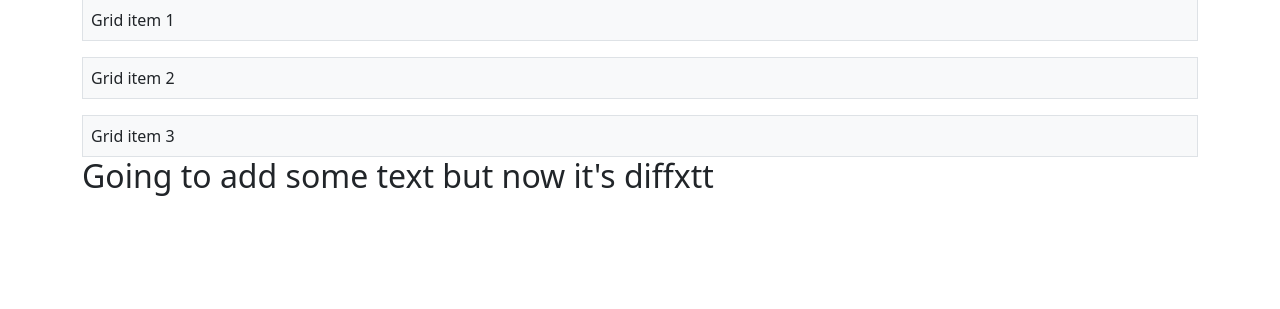
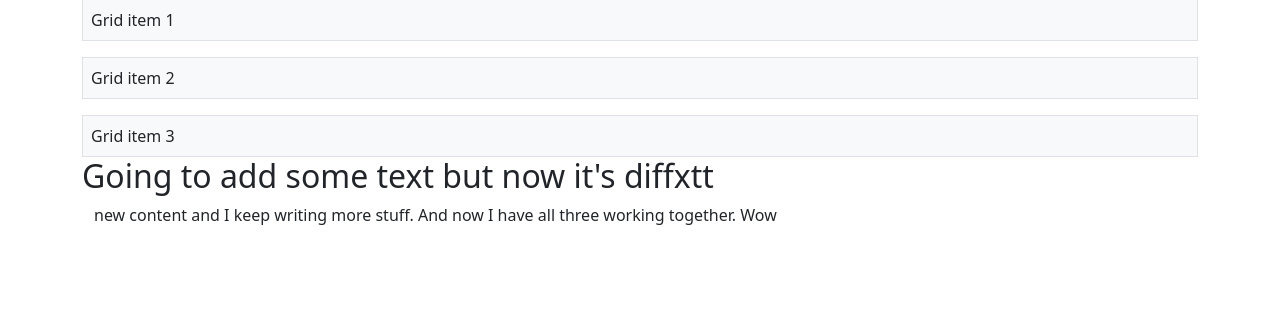
Before and after one commit to sctilley/ntrack_project, a Django app: page / in a window 1280 px wide. Shown: the part 225-534 px from the top of the page. Run offline with Django 4.2, Linux system fonts and the light colour scheme; some libraries are stand-ins or nearby versions.

Commit message:
live reload at home

```diff
--- a/base/templates/base/home.html
+++ b/base/templates/base/home.html
@@ -12,5 +12,8 @@
     </div>
 
     <h2>Going to add some text but now it's diffxtt </h2>
+    <div class="container">
+        new content and I keep writing more stuff. And now I have all three working together. Wow
+    </div>
 
 {% endblock content %}
```
Also changed, not shown: 1 other file.
